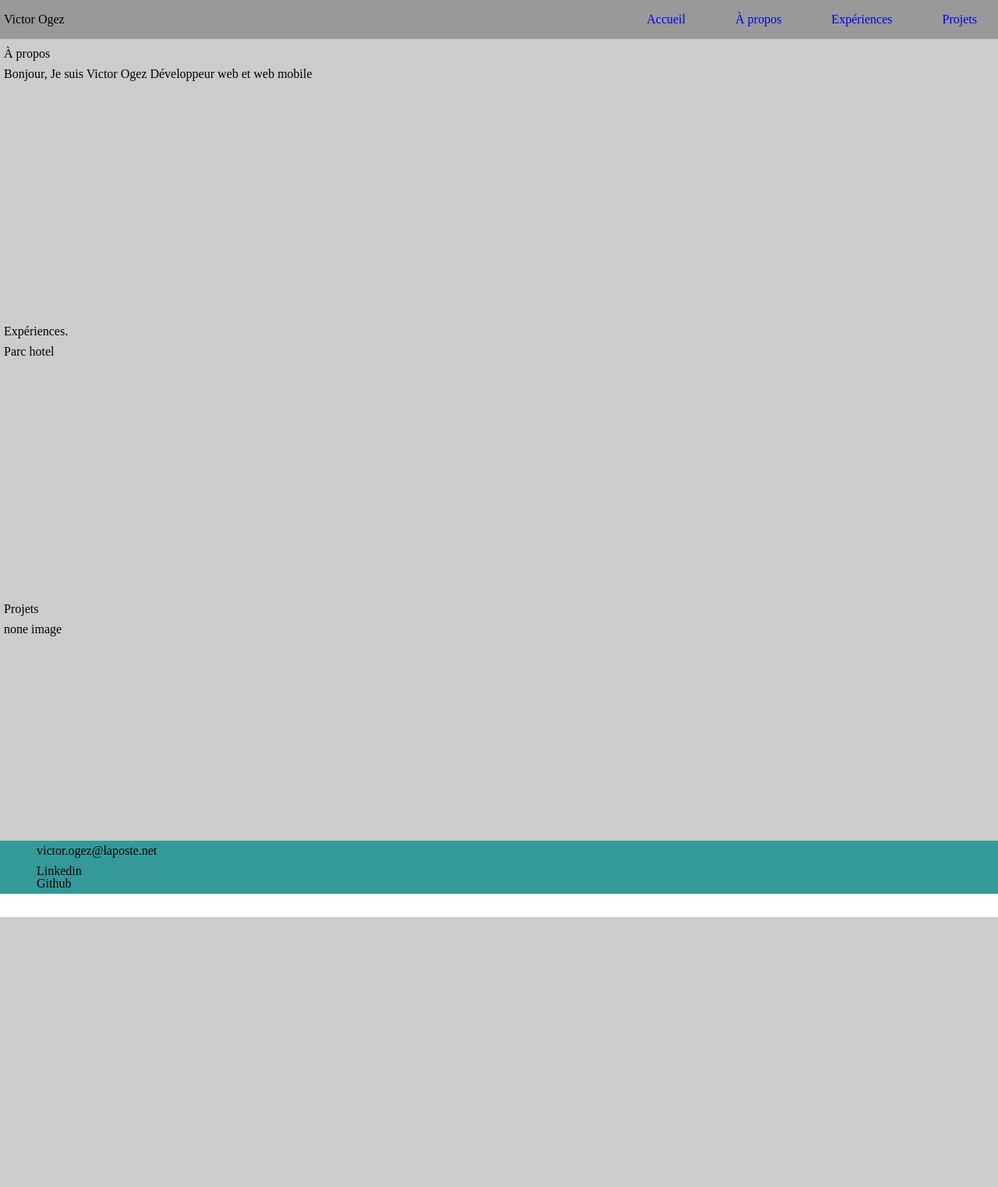
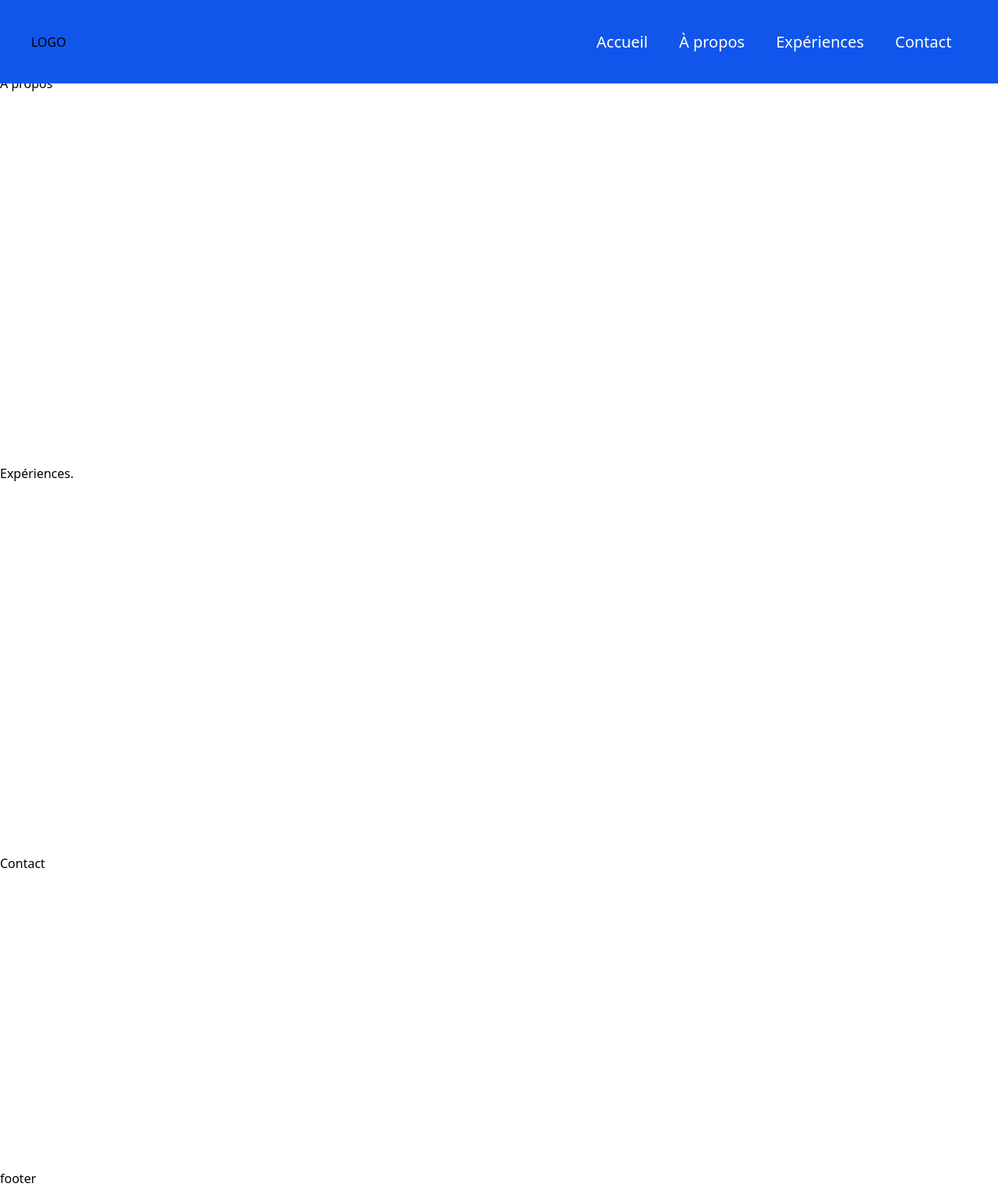
Before and after one commit to ogezv/mon-portfolio, a PHP site: page / in a window 1280 px wide. Shown: the whole page at 78% size. Before the commit the page ends 1176 px from the top, so only its background shows below. Run offline with PHP 8.4, Linux system fonts and the light colour scheme.

Commit message:
new update

```diff
--- a/index.html
+++ b/index.html
@@ -1,30 +1,24 @@
 <!DOCTYPE html>
-<html lang="fr">
+<html lang="en">
 <head>
     <meta charset="UTF-8">
     <meta name="viewport" content="width=device-width, initial-scale=1.0">
     <link rel="stylesheet" href="style.css">
     <link rel="stylesheet" href="https://cdnjs.cloudflare.com/ajax/libs/font-awesome/6.4.2/css/all.min.css">
-    <title>Victor</title>
-    <script>
-        function openMenu() {
-            let nav = document.querySelector("nav")
-            nav.classList.toggle("open")
-        }
-    </script>
+    <title>Mon Portfolio</title>
 </head>
 <body>
     <div id="container">
         <!-- le header qui contient notre entête de site (logo, nav etc..) -->
-    <header>
-       <nav>
+        <header class="navbar">
+           <nav >
              <!-- id = unique (1 seul par page) -->
-         <div id="logo">Victor Ogez</div>
-         <i onclick="openMenu()" class="fa-solid fa-bars"></i>
-         <!-- plusieurs classes possibles -->
-         <ul class="liste">
+             <div id="logo">LOGO</div>
+             <input type="checkbox" role="button" aria-label="Ouvrir le menu" aria-expanded="false" aria-controls="menu">
+
+             <ul class="menu">
                 <li>
-                <a class="liens" href="http://127.0.0.1:5500/index.html#">Accueil</a>
+                    <a class="liens" href="http://127.0.0.1:5501/index.html#">Accueil</a>
                 </li>
                 <li>
                     <a class="liens" href="#a-propos">À propos</a>
@@ -33,7 +27,7 @@
                     <a class="liens" href="#experiences">Expériences</a>
                 </li>
                 <li>
-                <a class="liens" href="#projets">Projets</a>
+                    <a class="liens" href="#contact">Contact</a>
                 </li>
              </ul>
            </nav>
@@ -41,36 +35,19 @@
         <!-- contenu principal changeant a chaque page -->
         <main>
             <section id="a-propos">À propos
-            <p class="presentation">
-                Bonjour, Je suis Victor Ogez
-                Développeur web et web mobile
-            </p>
+                <p></p>
             </section>
             <section id="experiences">Expériences.
-            <p>
-                Parc hotel
-            </p>
+                <p></p>
             </section>
-        <section id="projets">Projets
-            <p>
-                none
-                image
-            </p>
+            <section id="contact">Contact
+                <p></p>
             </section>
         </main>
         <!-- notre pied de page -->
         <footer>
             <div class="footer">
-            <a class="liens" ; href="mailto:victor.ogez@laposte.net" target="_blank" rel="noopener">
-                victor.ogez@laposte.net
-            </a>
-            <p></p>
-            <p>
-             <a class="liens" href="https://www.linkedin.com/in/victor-ogez-a9403a18a/" target="_blank" rel="noopener">Linkedin</a>
-             <br>
-             <a class="liens" href="https://github.com/ogezv" target="_blank" rel="noopener">Github</a>
-             <br>
-            </p>
+                footer
             </div>
         </footer>
     </div>
--- a/style.css
+++ b/style.css
@@ -1,151 +1,148 @@
-/* reset css */
-/* http://meyerweb.com/eric/tools/css/reset/
-   v2.0 | 20110126
-   License: none (public domain)
-*/
 
-html, body, div, span, applet, object, iframe,
-h1, h2, h3, h4, h5, h6, p, blockquote, pre,
-a, abbr, acronym, address, big, cite, code,
-del, dfn, em, img, ins, kbd, q, s, samp,
-small, strike, strong, sub, sup, tt, var,
-b, u, i, center,
-dl, dt, dd, ol, ul, li,
-fieldset, form, label, legend,
-table, caption, tbody, tfoot, thead, tr, th, td,
-article, aside, canvas, details, embed,
-figure, figcaption, footer, header, hgroup,
-menu, nav, output, ruby, section, summary,
-time, mark, audio, video {
-	margin: 0;
-	padding: 0;
-	border: 0;
-	font-size: 100%;
-	font: inherit;
-	vertical-align: baseline;
-}
-/* HTML5 display-role reset for older browsers */
-article, aside, details, figcaption, figure,
-footer, header, hgroup, menu, nav, section {
-	display: block;
-}
-body {
-	line-height: 1;
-}
-ol, ul {
-	list-style: none;
-}
-blockquote, q {
-	quotes: none;
-}
-blockquote:before, blockquote:after,
-q:before, q:after {
-	content: '';
-	content: none;
-}
-table {
-	border-collapse: collapse;
-	border-spacing: 0;
+
+*,
+*::before,
+*::after {
+  box-sizing: border-box;
 }
 
-* {
-    scroll-behavior: smooth;
+
+body{margin:0;font-family:system-ui}
+
+header{
+    position: fixed;
+    width: 100%;
 }
 
-/* commentaire */
-header, main, footer{
-    /* border-style: solid;
-    border-width: 2px;
-    border-color: rgba(51, 153, 255, 0.8); */
-    /* 0.8= opacité */
-    padding: 5px;
-    background-color: rgb(204, 204, 204);
-}
+nav {
 
-header {
-    position: fixed;
-    width: 100%;
-    height: 5vh;
-    background-color: rgb(153, 153, 153);
-}
-
-/* appel par id */
-#container{
-    display: grid;
-    min-height: 100vh;
-    /* grid-template-rows: 1fr 8fr 1fr; */
-}
-
-/* appel par balise */
-header > nav{
-    display: flex;
-    justify-content: space-between;
-    height: 100%;
-    align-items: center;
-}
-
-/* appel par class */
-header > nav > ul.liste{
-    /* flex-grow: 1; */
-    display: flex;
-    /* justify-content: space-between;  */
+padding: 40px;
+background: #1156eb;
+display:flex;
+justify-content: space-between;
+align-items:center;
 
 }
 
-.liens{
-    text-decoration: none;
-    padding: 2.2rem 2rem;
+
+nav input {
+
+display: grid;
+width: 40px;
+aspect-ratio: 1;
+overflow: hidden;
+-webkit-appearance: none;
+appearance: none;
+cursor: pointer;
+
 }
 
-header > nav > i.fa-bars{
-    display: none;
+nav input::before,
+nav input::after {
+
+content: "";
+grid-area: 1/1;
+transition: .3s;
+z-index:1;
+
+}
+
+nav input::before {
+
+background:
+radial-gradient(closest-side at 12.5% 25%,#fff 96%,#0000) 0 0/80% 40%,
+linear-gradient(#fff 50%,#0000 0) top/80% 40% repeat-y;
+
+	}
+
+nav input::after {
+
+padding: 10%;
+background: radial-gradient(closest-side at 50% 12.5%,#fff 96%,#0000) top /20% 80% repeat-y,
+radial-gradient(closest-side at 12.5% 50%,#fff 96%,#0000) left/80% 20% repeat-x,
+conic-gradient(from 90deg at 33% 33%, #0000 90deg, #fff 0)
+100% 100%/60% 60% padding-box content-box;
+transform: rotate(45deg);
+opacity:0;
+
+}
+
+nav input:checked::before {
+
+  transform: translate(100%);
+  opacity:0;
+}
+
+nav input:checked::after {
+
+  opacity:1;
+}
+
+
+
+
+ul {
+
+margin: 0;
+padding: 0;
+list-style-type: none;
+position: fixed;
+background: inherit;
+top: 0;
+left: 0;
+right: 0;
+bottom: 0;/*inset: 0*/
+display: flex;
+flex-flow: column;
+align-items: center;
+justify-content: center;
+row-gap: 30px;
+transform: translate(-100%);
+will-change: transform,opacity;
+opacity: 0;
+transition: .3s;
+
+  }
+
+nav ul li a {
+
+padding: 10px 20px;
+color: #fff;
+text-decoration: none;
+font-size: 1.25rem;
+
+}
+
+nav input:checked + ul {
+
+transform: unset;
+opacity: 1;
+
+  }
+
+
+@media (min-width:768px) {
+
+nav input{
+
+display:none
+
+	}
+
+ul{
+
+opacity: 1;
+transform: unset;
+gap: unset;
+position: initial;
+flex-flow: initial;
+margin-left: auto;
+
+}
+
 }
 
 section{
-    height: 300px;
-    padding-top: 7vh;
+    height: 500px;
+    padding-top: 12vh;
 }
-
-p{
-    margin-top: 10px;
-}
-
-footer{
-    background-color: rgb(51, 153, 153);
-    margin-top: auto;
-}
-
-footer .footer a{
-    text-decoration: none;
-    color: rgb(0, 0, 0);
-    margin: 10px;
-}
-
-/* media query */
-@media screen and (max-width: 768px){
-    header > nav > ul.liste{
-        display: none;
-    }
-    header > nav > i.fa-bars{
-        display: block;
-    }
-    header > nav.open{
-        position: fixed;
-        width: 100%;
-        flex-direction: column;
-        background: lightgray;
-        top: 0;
-        left: 0;
-    }
-    header > nav.open > ul.liste{
-        justify-content: space-around;
-        flex-direction: column;
-        display: flex;
-    }
-
-    #a-propos{
-        justify-content: center;
-    }
-    #a-propos > presentation:nth-child(1){
-        font-size: 32px;
-    }
```
Lines whose indentation alone changed are shown as unchanged.
